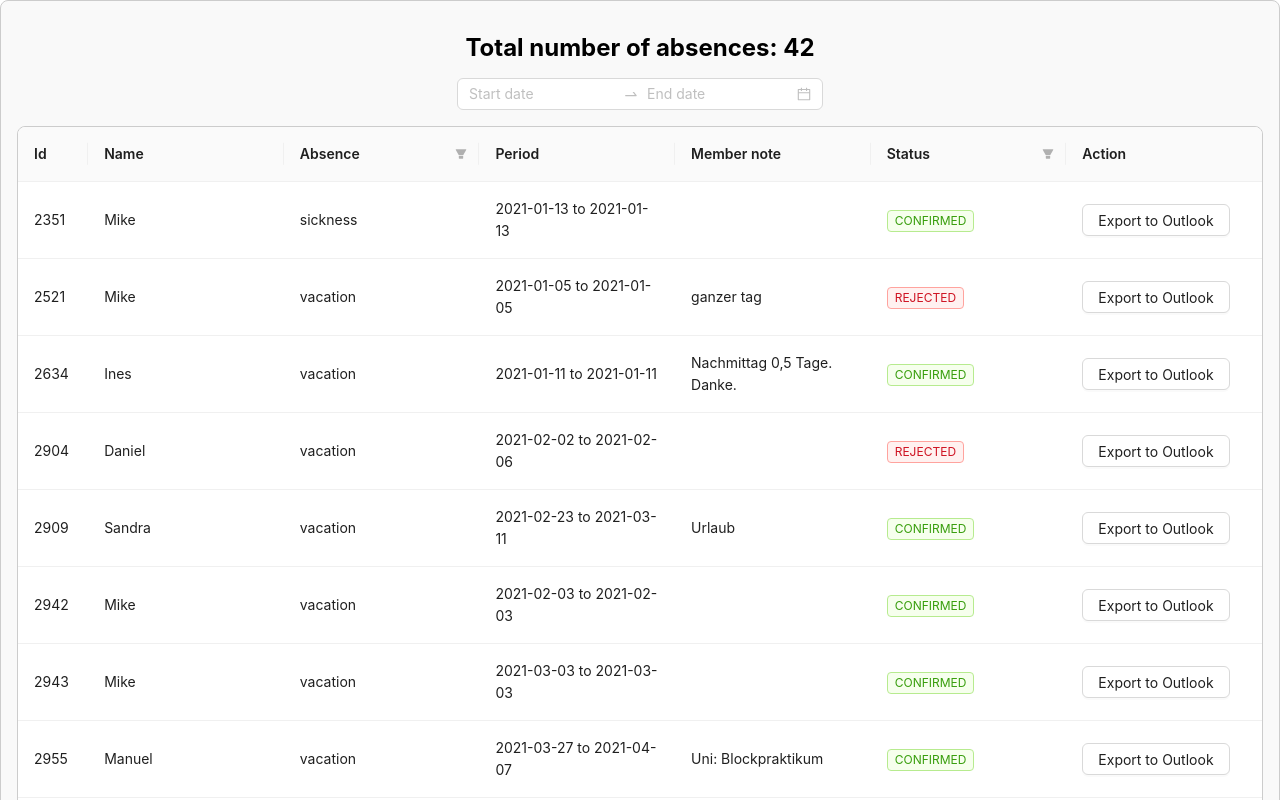
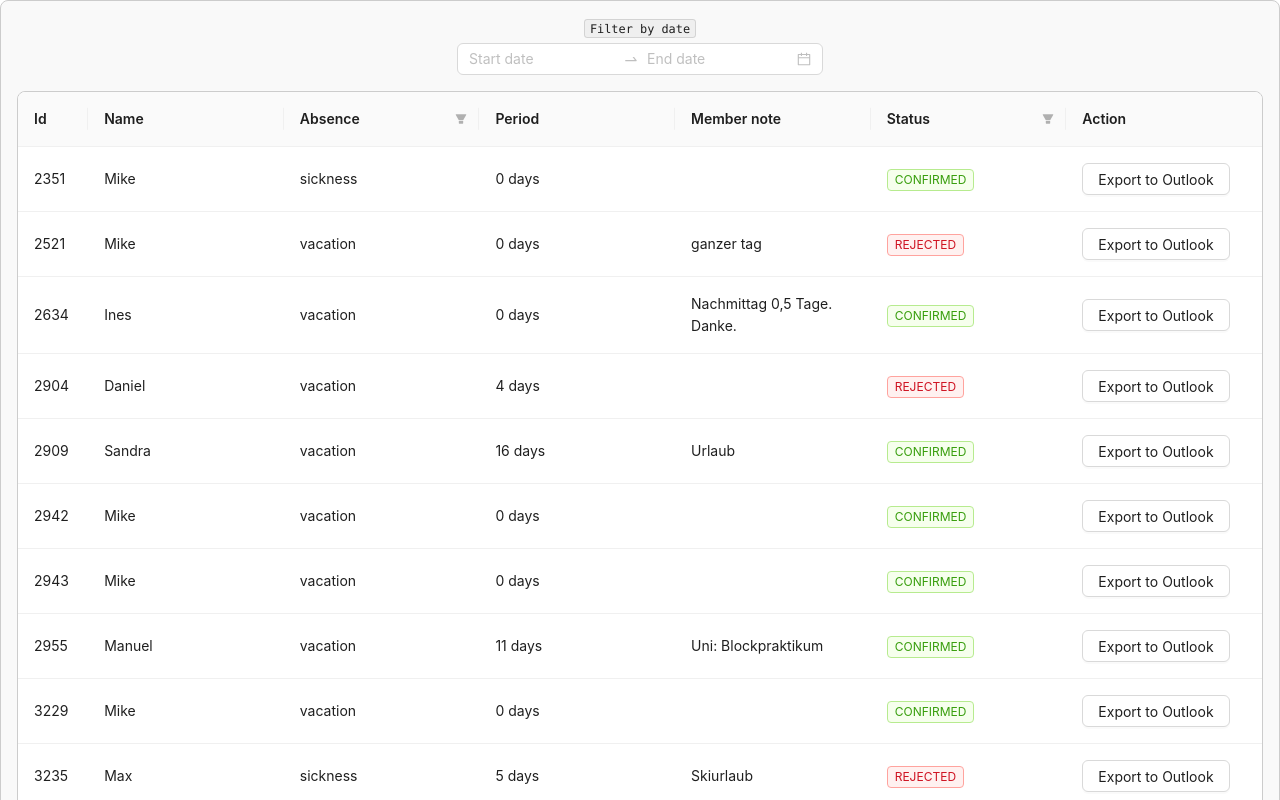
Before and after one commit to fahadshaikh99/crewmeister-react-challenge, a React (Create React App) app: page / in a window 1280 px wide. Shown: the top 800 px of the page. Built offline with nearby package versions, Linux system fonts and the light colour scheme.

Commit message:
Fix period column data and add date filter

```diff
--- a/public/404.html
+++ b/public/404.html
@@ -26,8 +26,6 @@
       <h2>404</h2>
       <h1>Page Not Found</h1>
       <p>The specified file was not found on this website. Please check the URL for mistakes and try again.</p>
-      <h3>Why am I seeing this?</h3>
-      <p>This page was generated by the Firebase Command-Line Interface. To modify it, edit the <code>404.html</code> file in your project's configured <code>public</code> directory.</p>
     </div>
   </body>
 </html>
--- a/public/index.html
+++ b/public/index.html
@@ -24,7 +24,7 @@
       work correctly both with client-side routing and a non-root public URL.
       Learn how to configure a non-root public URL by running `npm run build`.
     -->
-    <title>React App</title>
+    <title>Crewmeister Challenge</title>
   </head>
   <body>
     <noscript>You need to enable JavaScript to run this app.</noscript>
--- a/src/pages/Home/functions.js
+++ b/src/pages/Home/functions.js
@@ -10,8 +10,18 @@ export const createAbsencesListWithMembers = (absences, membersObject) => {
     const absenceList = absences?.payload?.map(obj => ({
         name: membersObject[obj.userId]?.name,
         status: obj?.confirmedAt ? 'confirmed' : obj?.rejectedAt ? 'rejected' : 'requested',
-        period: `${obj?.startDate} to ${obj.endDate}`,
+        // period: `${obj?.startDate} to ${obj.endDate}`,
+        period: `${daysDiff(obj?.startDate, obj.endDate)} days`,
         ...obj
     }));
     return absenceList
 }
+
+function daysDiff(dt1, dt2) {
+    var startDate = new Date(dt1)
+    var endDate = new Date(dt2)
+    var diffTime = (endDate.getTime() - startDate.getTime());
+    var daysDiff = diffTime / (1000 * 3600 * 24);
+    return daysDiff;
+
+}
--- a/src/pages/Home/home.css
+++ b/src/pages/Home/home.css
@@ -1,4 +1,4 @@
-.my-component {
+.home-component {
     display: flex;
     flex-direction: column;
     align-items: center;
@@ -8,7 +8,7 @@
     background-color: #f9f9f9;
   }
 
-  .my-component h1 {
+  .home-component h1 {
     font-size: 24px;
     font-weight: bold;
     margin-bottom: 16px;
--- a/src/pages/Home/index.js
+++ b/src/pages/Home/index.js
@@ -1,10 +1,11 @@
 import React, { useEffect, useState } from 'react';
 import absences from '../../data/mock/absences.json';
 import members from '../../data/mock/members.json';
-import { Table, DatePicker, Spin } from 'antd';
+import { Table, DatePicker, Spin, Typography } from 'antd';
 import { listAbsencesColumns } from './listAbsencesColumns';
 import './home.css'
 import { createAbsencesListWithMembers, createMembersObjectByUserId } from './functions';
+const { Text } = Typography;
 const { RangePicker } = DatePicker;
 
 const Home = (props) => {
@@ -18,14 +19,15 @@ const Home = (props) => {
         const membersObject = createMembersObjectByUserId(members?.payload)
         // create a combine list of absences with members
         const listAbsencesWithMembers = createAbsencesListWithMembers(absences, membersObject)
+
         setListAbsences(listAbsencesWithMembers)
         setLoading(false)
     }, [])
 
-
     const handleDateFilterChange = (dates) => {
         setDateFilter(dates);
     };
+
     const filteredDataSource = listAbsences?.filter((event) => {
         if (!dateFilter?.length) {
             return true;
@@ -40,17 +42,20 @@ const Home = (props) => {
         width: "100%",
     }
 
+    const pagination = {
+        showTotal: (total, range) => `${range[0]}-${range[1]} of ${total} Absences`,
+    };
+
     return (
         <Spin spinning={loading}>
-            <div className='my-component'>
-                <h1>
-                    Total number of absences: {listAbsences.length}
-                </h1>
+            <div className='home-component'>
+                <Text code>Filter by date</Text>
                 <RangePicker
                     onChange={handleDateFilterChange}
-                    style={{ marginBottom: "16px" }}
+                    style={{ marginBottom: "16px", marginTop: "4px" }}
                 />
                 <Table
+                    pagination={pagination}
                     columns={listAbsencesColumns}
                     dataSource={filteredDataSource}
                     rowKey="id"
```
